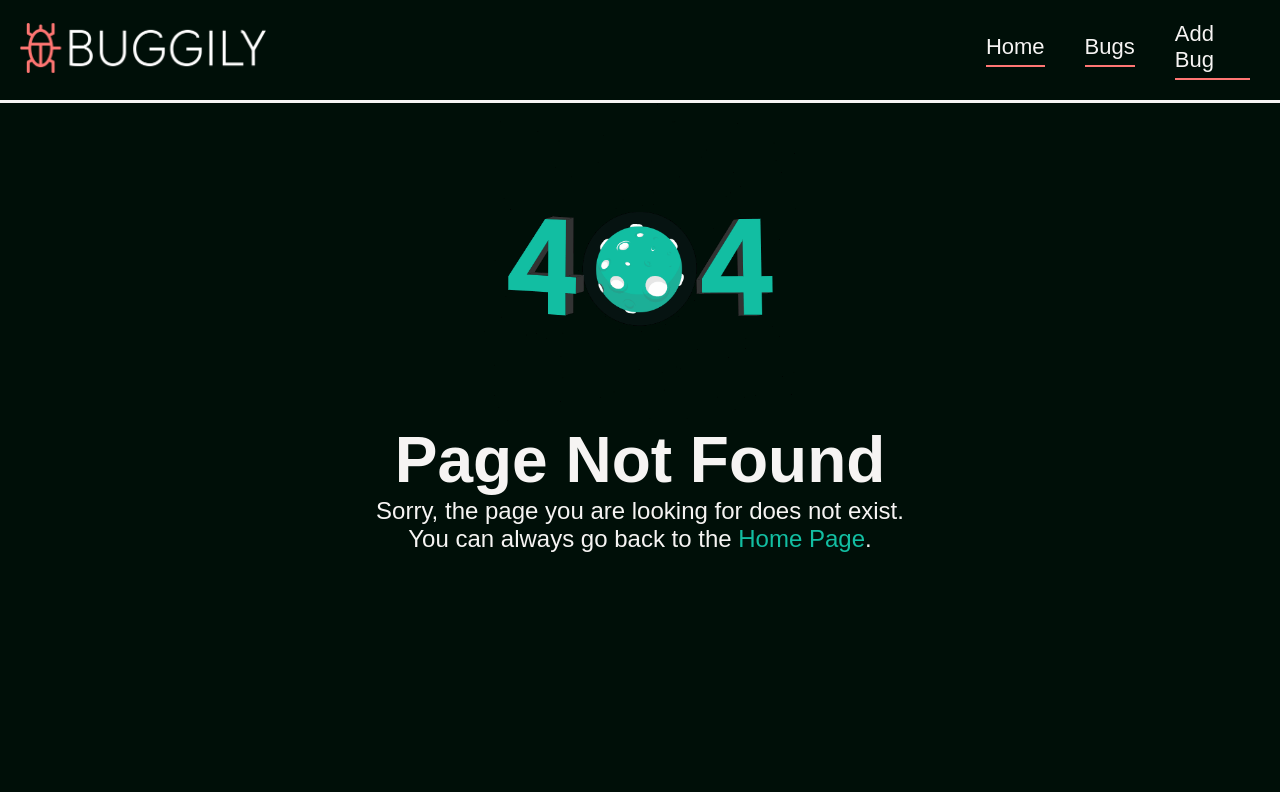
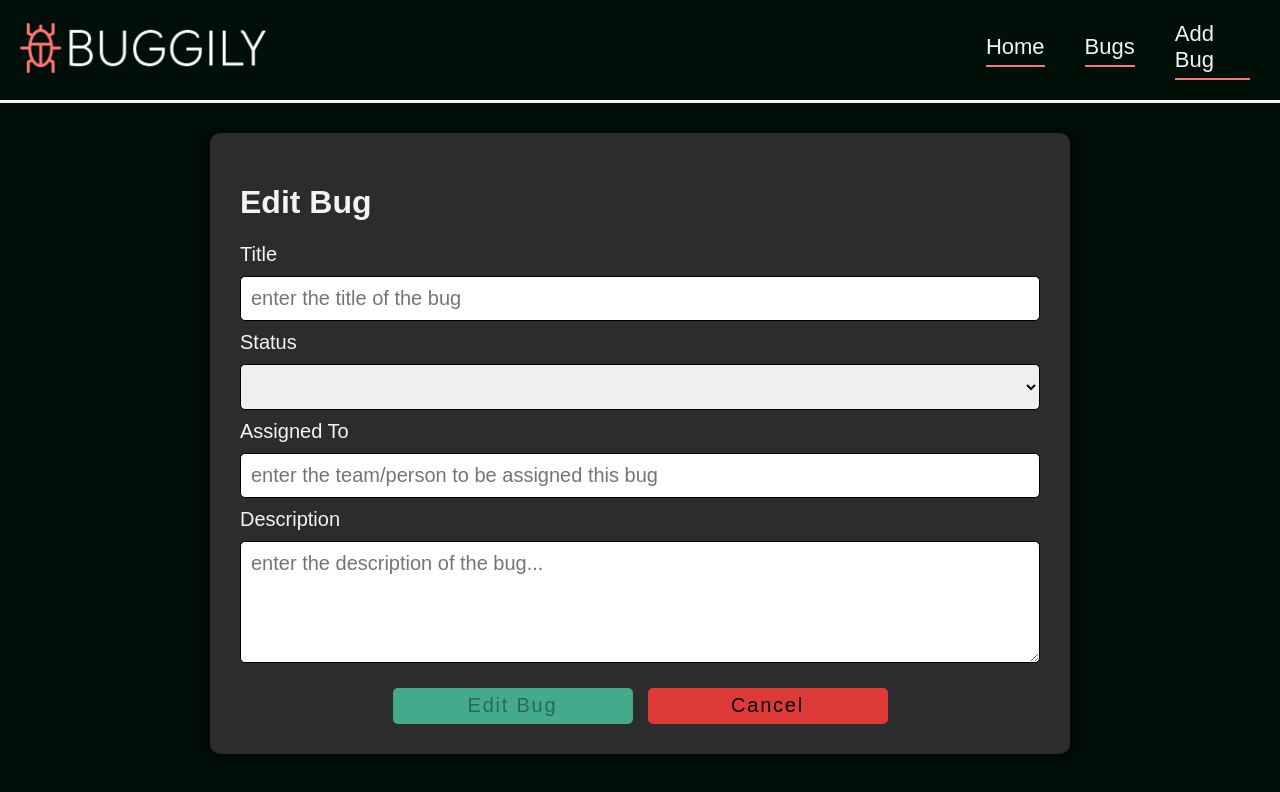
Before and after one commit to Mohamed-Rabie-Abdelhameed/Buggily, an Angular app: page /edit/1 in a window 1280 px wide. Before the commit this address had no page. Shown: the top 792 px of the page. Built offline with nearby package versions, Linux system fonts and the light colour scheme; no server answers.

Commit message:
finish edit page

```diff
--- a/src/app/app-routing.module.ts
+++ b/src/app/app-routing.module.ts
@@ -4,12 +4,14 @@ import { HomeComponent } from './home/home.component';
 import { BugsComponent } from './bugs/bugs.component';
 import { NewComponent } from './new/new.component';
 import { ErrorComponent } from './error/error.component';
+import { EditComponent } from './edit/edit.component';
 
 const routes: Routes = [
   { path: '', redirectTo: '/home', pathMatch: 'full' },
   { path: 'home', component: HomeComponent },
   { path: 'bugs', component: BugsComponent },
   { path: 'new', component: NewComponent },
+  { path: 'edit/:id', component: EditComponent },
   { path: '**', component: ErrorComponent },
 ];
 
--- a/src/app/app.module.ts
+++ b/src/app/app.module.ts
@@ -16,6 +16,7 @@ import { NewComponent } from './new/new.component';
 import {MatFormFieldModule} from '@angular/material/form-field';
 import { HttpClientModule } from '@angular/common/http';
 import { BrowserAnimationsModule } from '@angular/platform-browser/animations';
+import { EditComponent } from './edit/edit.component';
 
 
 
@@ -27,7 +28,8 @@ import { BrowserAnimationsModule } from '@angular/platform-browser/animations';
     HomeComponent,
     BugsComponent,
     ErrorComponent,
-    NewComponent
+    NewComponent,
+    EditComponent
   ],
   imports: [
     BrowserModule,
--- a/src/app/bugs/bugs.component.html
+++ b/src/app/bugs/bugs.component.html
@@ -26,7 +26,7 @@
             <td>{{bug.createdDate | date}}</td>
             <td>{{bug.resolvedDate | date}}</td>
             <td id="buttons">
-                <button mat-button>Edit</button>
+                <button mat-button (click)="onEdit(bug.id)">Edit</button>
                 <button mat-button (click)="onDelete(bug.id)">Delete</button>
             </td>
         </tr>
--- a/src/app/bugs/bugs.component.ts
+++ b/src/app/bugs/bugs.component.ts
@@ -1,6 +1,7 @@
 import { Component } from '@angular/core';
 import { ApiService } from '../services/api.service';
 import { MatSnackBar } from '@angular/material/snack-bar';
+import { Router } from '@angular/router';
 
 @Component({
   selector: 'app-bugs',
@@ -10,7 +11,7 @@ import { MatSnackBar } from '@angular/material/snack-bar';
 export class BugsComponent {
   bugs: any[] = [];
 
-  constructor(private api: ApiService, private snackbar: MatSnackBar) {
+  constructor(private api: ApiService, private snackbar: MatSnackBar, private router: Router) {
     this.fetchBugs();
   }
 
@@ -30,4 +31,8 @@ export class BugsComponent {
       console.log(this.bugs);
     });
   }
+
+  onEdit(id: string) {
+    this.router.navigate([`/edit/${id}`]);
+  }
 }
--- /dev/null
+++ b/src/app/edit/edit.component.css
@@ -0,0 +1,88 @@
+* {
+    color: #f6f4f3;
+  }
+
+  .container {
+    display: flex;
+    flex-direction: column;
+    padding: 30px;
+    margin: 30px;
+    width: 800px;
+    background-color: #2c2c2c;
+    border-radius: 10px;
+    box-shadow: 0 0 10px 0 #000000;
+  }
+
+  form {
+    display: flex;
+    flex-direction: column;
+    padding: 0px;
+  }
+
+  label {
+    margin-bottom: 10px;
+    font-size: 20px;
+  }
+
+  select,
+  input,
+  textarea {
+    margin-bottom: 10px;
+    padding: 10px;
+    border-radius: 5px;
+    border: 1px solid #000000;
+    color: #000000;
+    font-size: 20px;
+  }
+
+  select option {
+    color: #000000;
+  }
+
+  textarea {
+    height: 100px;
+  }
+
+  button {
+    width: 30%;
+    height: 50px;
+    font-size: 20px;
+    padding: 10px;
+    border-radius: 5px;
+    color: #f6f4f3;
+    font-size: 20px;
+    cursor: pointer;
+  }
+
+  #buttons {
+    display: flex;
+    flex-direction: row;
+    justify-content: center;
+    margin-top: 15px;
+    gap: 15px;
+  }
+
+  #buttons :nth-child(1) {
+    background-color: #43aa8b;
+  }
+
+  #buttons :nth-child(1):hover {
+    background-color: #2e8b6a;
+  }
+
+
+
+  #buttons :nth-child(2) {
+    background-color: #dd3936;
+  }
+
+  #buttons :nth-child(2):hover {
+    background-color: #b52b2a;
+  }
+
+
+  #out{
+      width:100%;
+    display: flex;
+    justify-content: center;
+  }
--- /dev/null
+++ b/src/app/edit/edit.component.html
@@ -0,0 +1,24 @@
+<div id="out">
+    <div class="container">
+      <h1>Edit Bug</h1>
+      <form #editForm="ngForm" (ngSubmit)="onEditBug(editForm.value)">
+        <label for="title">Title</label>
+        <input required placeholder="enter the title of the bug" type="text" name="title" id="title" ngModel />
+        <label for="status">Status</label>
+        <select required name="status" id="status" ngModel>
+          <option value="Open" selected>Open</option>
+          <option value="In Progress">In Progress</option>
+          <option value="Resolved">Resolved</option>
+          <option value="Closed">Closed</option>
+        </select>
+        <label for="assignedTo">Assigned To</label>
+        <input required placeholder="enter the team/person to be assigned this bug" type="text" name="assignedTo" id="assignedTo" ngModel />
+        <label for="description">Description</label>
+        <textarea required placeholder="enter the description of the bug..." name="description" id="description" ngModel></textarea>
+        <div id="buttons">
+          <button mat-button type="submit" [disabled]="editForm.invalid">Edit Bug</button>
+          <button mat-button type="reset" (click)="onCancel()">Cancel</button>
+        </div>
+      </form>
+    </div>
+  </div>
--- /dev/null
+++ b/src/app/edit/edit.component.ts
@@ -0,0 +1,60 @@
+import { Component, OnInit, ViewChild } from '@angular/core';
+import { MatSnackBar } from '@angular/material/snack-bar';
+import { ActivatedRoute, Router } from '@angular/router';
+import { ApiService } from '../services/api.service';
+import { Bug } from '../models/Bug';
+import { NgForm } from '@angular/forms';
+
+@Component({
+  selector: 'app-edit',
+  templateUrl: './edit.component.html',
+  styleUrls: ['./edit.component.css']
+})
+export class EditComponent implements OnInit{
+  constructor(private api: ApiService, private snackBar: MatSnackBar,private router: Router, private route: ActivatedRoute) {}
+  @ViewChild('editForm') editForm!: NgForm;
+
+  id!: string;
+  current: Bug;
+  ngOnInit() {
+    this.populateForm();
+  }
+
+  onEditBug(bug: {
+    id: string;
+    title: string;
+    description: string;
+    status: string;
+    createdDate: Date;
+    assignedTo: string;
+    resolvedDate: Date;
+  }){
+    this.api.updateBug(this.id, bug);
+    this.openSnackBar('Bug updated', 'Close');
+  }
+
+  onCancel() {
+    this.router.navigate(['/bugs']);
+  }
+
+
+
+  populateForm(){
+    this.id = this.route.snapshot.paramMap.get('id')!;
+    this.api.getBug(this.id).subscribe((data) => {
+      this.current = data;
+      this.editForm.setValue({
+        title: this.current.title,
+        description: this.current.description,
+        status: this.current.status,
+        assignedTo: this.current.assignedTo,
+      });
+    });
+  }
+  openSnackBar(message: string, action: string) {
+    this.snackBar.open(message, action, {
+      duration: 2000,
+      panelClass: ['green-snackbar'],
+    });
+  }
+}
--- a/src/app/services/api.service.ts
+++ b/src/app/services/api.service.ts
@@ -46,7 +46,11 @@ export class ApiService {
     return this.http.delete(this.apiUrl + "bugs/" + id + '.json');
   }
 
-  updateBug(bug: Bug) {
-    return this.http.put(this.apiUrl + "bugs/" + bug.id + '.json', bug).subscribe();
+  updateBug(id:string ,bug: Bug) {
+    return this.http.patch(this.apiUrl + "bugs/" + id + '.json', bug).subscribe();
+  }
+
+  getBug(id: string) {
+    return this.http.get<Bug>(this.apiUrl + "bugs/" + id + '.json');
   }
 }
--- a/tsconfig.json
+++ b/tsconfig.json
@@ -5,7 +5,7 @@
     "baseUrl": "./",
     "outDir": "./dist/out-tsc",
     "forceConsistentCasingInFileNames": true,
-    "strict": true,
+    "strict": false,
     "noImplicitOverride": true,
     "noPropertyAccessFromIndexSignature": true,
     "noImplicitReturns": true,
```
Also changed, not shown: 1 other file (tests, documents, lock files or other folders).
